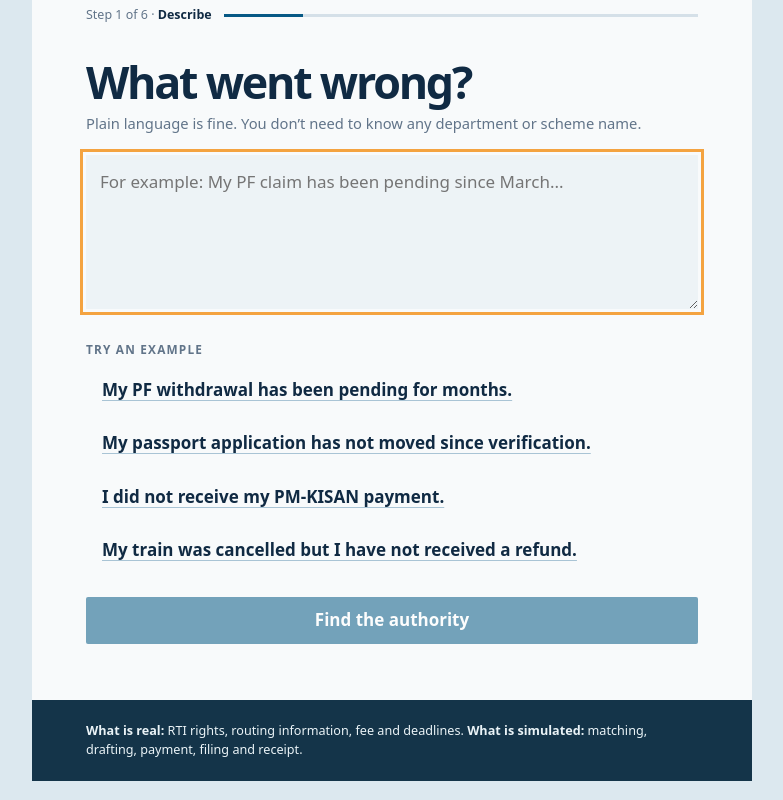
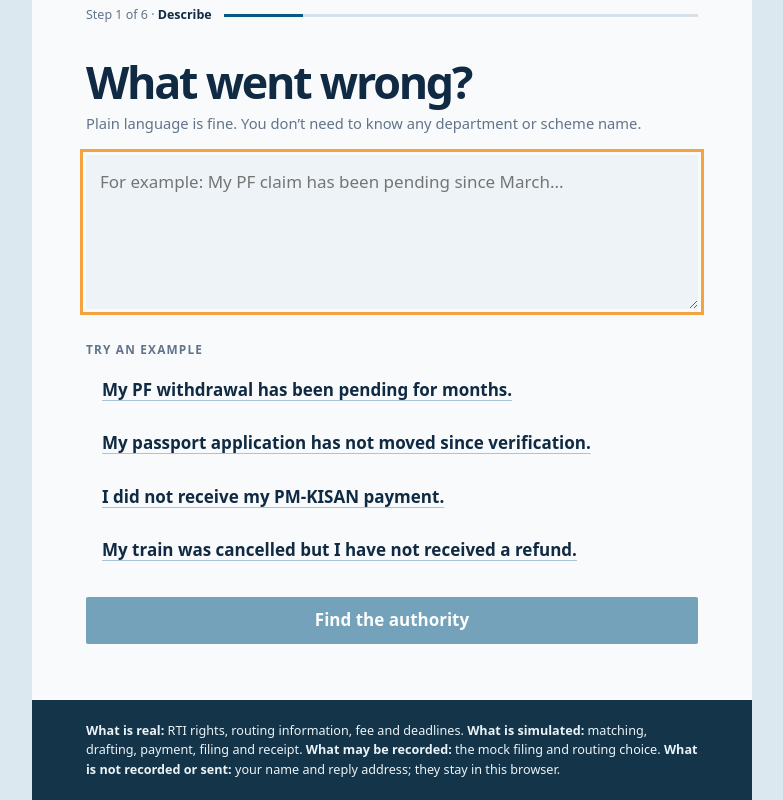
Before and after one commit to luffy4258/rti-router, a Next.js app: page / in a window 1280 px wide. Shown: the part 290-1090 px from the top of the page, without its empty margins (248-1031 px from the left). Built offline with nearby package versions, Linux system fonts and the light colour scheme.

Commit message:
Clarify mock filing privacy notice

```diff
--- a/app/router-app.js
+++ b/app/router-app.js
@@ -53,11 +53,11 @@ export default function RouterApp() {
 
     {screen === 2 && draft && <section><h2>Your draft application</h2><p className="helper">These questions ask for records, rather than opinions, because opinion questions can be refused.</p><div className="paper"><p>To<br />The Central Public Information Officer<br />{current?.name || 'Relevant public authority'}</p><label>Subject<input value={draft.subject || ''} onChange={(e) => setDraft({ ...draft, subject: e.target.value })} /></label><p>Under Section 6(1) of the Right to Information Act, 2005, I request the following information:</p><ol>{(draft.requests || []).map((request, index) => <li key={index}><textarea value={request} onChange={(e) => { const requests = [...draft.requests]; requests[index] = e.target.value; setDraft({ ...draft, requests }); }} /></li>)}</ol><p>Background: {text}</p><p>I am enclosing the statutory RTI application fee of ₹10. If this information belongs to another public authority, please transfer this application under Section 6(3) of the Act and inform me.</p><p>Yours faithfully,<br />{name || '[Your name]'}</p></div><button className="primary" onClick={next}>Add your details</button></section>}
 
-    {screen === 3 && <section><h2>Your details {tag()}</h2><p className="helper">Stores nothing, sends nothing. Never enter a real Aadhaar, PAN or phone number.</p><label>Your name<input value={name} onChange={(e) => setName(e.target.value)} placeholder="Name for this mock application" /></label><label>Reply address<textarea value={address} onChange={(e) => setAddress(e.target.value)} placeholder="Address for this mock application" /></label><button className="primary" onClick={next}>Continue to fee</button></section>}
+    {screen === 3 && <section><h2>Your details {tag()}</h2><p className="helper">The mock filing and routing choice may be recorded for this prototype. Your name and reply address stay in this browser and are never sent anywhere. Do not enter Aadhaar, PAN or phone numbers.</p><label>Your name<input value={name} onChange={(e) => setName(e.target.value)} placeholder="Name for this mock application" /></label><label>Reply address<textarea value={address} onChange={(e) => setAddress(e.target.value)} placeholder="Address for this mock application" /></label><button className="primary" onClick={next}>Continue to fee</button></section>}
 
     {screen === 4 && <section><h2>Fee and filing {tag()}</h2><div className="fee"><p><span>Authority</span><strong>{current?.name || 'Public authority'}</strong></p><p><span>Statutory fee</span><strong>₹10</strong></p><p><span>BPL applicants</span><strong>No fee</strong></p><p><span>Reply due</span><strong>Within 30 days</strong></p></div><p className="helper">No money moves. The ₹10 fee is fixed by the RTI Rules.</p><button className="primary" onClick={() => { setPaid(true); next(); }}>Pay ₹10 and file {tag()}</button></section>}
 
     {screen === 5 && <section><h2>Receipt and status {tag()}</h2><div className="receipt"><p>Registration number</p><code>{registration}</code><p className="offline">This is a simulated filing. Nothing has been sent.</p></div><div className="timeline"><p><b>{date(0)}</b><span>Received {tag()}</span></p><p><b>{date(5)}</b><span>Transfer deadline · §6(3)</span></p><p><b>{date(30)}</b><span>Reply due · §7(1)</span></p><p><b>{date(31)}</b><span>First appeal opens free of cost · §19(1)</span></p><p><b>{date(60)}</b><span>Second appeal to the Information Commission · §19(3)</span></p></div><button className="secondary" onClick={() => { setScreen(0); setText(''); setResult(null); }}>Start another request</button></section>}
-    <footer><strong>What is real:</strong> RTI rights, routing information, fee and deadlines. <strong>What is simulated:</strong> matching, drafting, payment, filing and receipt.</footer>
+    <footer><strong>What is real:</strong> RTI rights, routing information, fee and deadlines. <strong>What is simulated:</strong> matching, drafting, payment, filing and receipt. <strong>What may be recorded:</strong> the mock filing and routing choice. <strong>What is not recorded or sent:</strong> your name and reply address; they stay in this browser.</footer>
   </main>;
 }
```
